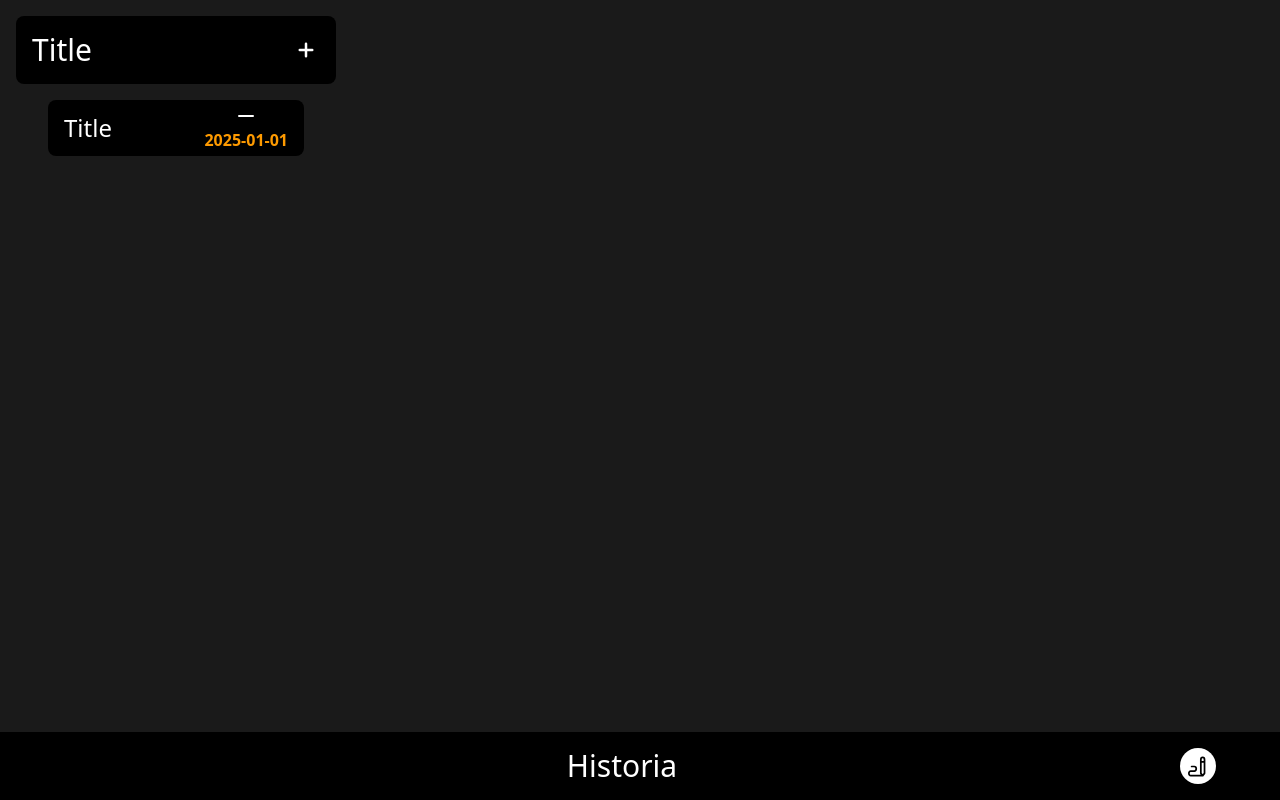
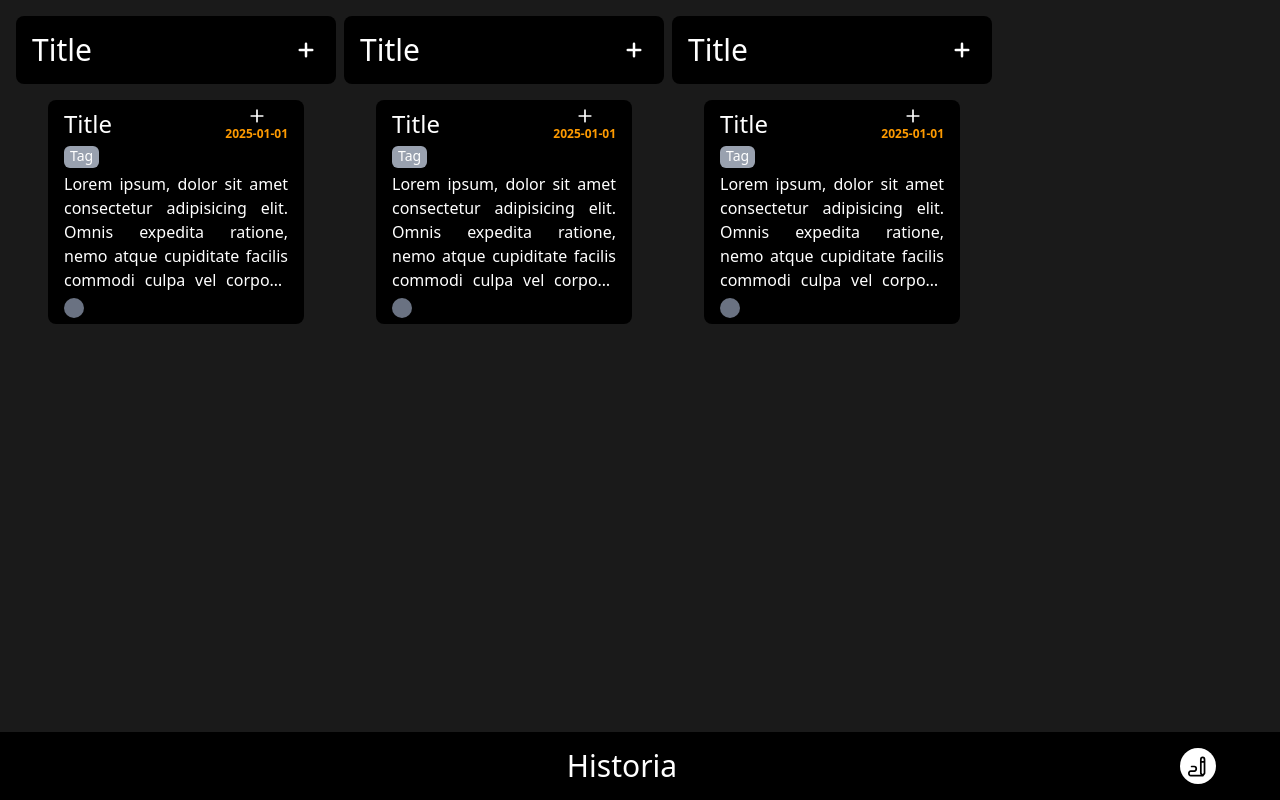
Before and after one commit to ton3l/Historia, a React (Vite) app in the folder app/web/: page /board in a window 1280 px wide. Built offline with nearby package versions, Linux system fonts and the light colour scheme.

Commit message:
feat(Board): finish task card template

```diff
--- a/app/web/src/components/Board.tsx
+++ b/app/web/src/components/Board.tsx
@@ -1,6 +1,8 @@
 function Board() {
     return (
-        <main className="flex w-full p-4">
+        <main className="flex w-full gap-2 p-4">
+            <List />
+            <List />
             <List />
         </main>
     );
@@ -10,7 +12,7 @@ export default Board;
 
 function List() {
     return (
-        <section className="flex w-full max-w-[calc(100dvw/4)] min-w-64 flex-1 flex-col gap-2">
+        <main className="flex w-full max-w-[calc(100dvw/4)] min-w-64 flex-1 flex-col gap-2">
             <header className="bg-primary flex items-center justify-between rounded-lg p-4">
                 <h1 className="text-neutral text-3xl"> Title </h1>
                 <div className="bg-accent cursor-pointer rounded-full p-1">
@@ -24,30 +26,50 @@ function List() {
                     <Task />
                 </li>
             </ul>
-        </section>
+        </main>
     );
 }
 
 function Task() {
-    const extended = true;
+    const extended = false;
     return (
-        <section className="bg-primary text-neutral flex w-full min-w-48 items-center justify-between rounded-lg">
-            <header className="flex w-full items-center justify-between px-4 py-1">
+        <main className="bg-primary text-neutral flex w-full min-w-48 max-h-56 flex-col items-center px-4 py-1.5 gap-1 justify-between rounded-lg">
+            <header className="flex w-full items-center justify-between">
                 <h2 className="text-2xl">Title</h2>
-                <div className="flex flex-col items-center justify-between">
-                    <p>
-                        <svg xmlns="http://www.w3.org/2000/svg" width="24" height="24" viewBox="0 0 24 24">
+                <section className="flex flex-col items-center justify-between">
+                    <div>
+                        {/* prettier-ignore */}
+                        <svg className="cursor-pointer" xmlns="http://www.w3.org/2000/svg" width="20" height="20" viewBox="0 0 24 24">
                             {!extended ? (
                                 /* prettier-ignore */
-                                <path id="extend-card" className="fill-variant" stroke="#fff" stroke-linecap="round" stroke-linejoin="round" stroke-width="2" d="M5 12h14m-7-7v14" />
+                                <path id="extend-card" className="fill-neutral stroke-neutral" stroke-linecap="round" stroke-linejoin="round" stroke-width="2" d="M5 12h14m-7-7v14" />
                             ) : (
-                                <path id="shrink-card" className="fill-variant" d="M19 11H5a1 1 0 0 0 0 2h14a1 1 0 0 0 0-2" />
+                                <path id="shrink-card" className="fill-neutral" d="M19 11H5a1 1 0 0 0 0 2h14a1 1 0 0 0 0-2" />
                             )}
                         </svg>
-                    </p>
-                    <p className="font-semibold text-amber-500">2025-01-01</p>
+                    </div>
+                    <p className="cursor-default text-xs font-semibold text-amber-500">2025-01-01</p>
+                </section>
+            </header>
+            <section className="flex w-full items-center gap-2">
+                <Tag />
+            </section>
+            <article className="h-32 line-clamp-5 text-justify">
+                Lorem ipsum, dolor sit amet consectetur adipisicing elit. Omnis expedita ratione, nemo atque cupiditate facilis commodi culpa vel corporis odit officia saepe laborum incidunt quos voluptatem animi consequatur libero aspernatur. Lorem ipsum dolor sit amet consectetur adipisicing elit. Iure fugiat, atque fuga soluta optio tempora neque vel! Sapiente alias, numquam culpa laborum reprehenderit hic eos natus, debitis nemo beatae atque.
+            </article>
+            <section className="flex w-full items-center">
+                <div className="h-5 w-5 bg-gray-500 rounded-full">
+
                 </div>
-            </header>
-        </section>
+            </section>
+        </main>
     );
 }
+
+function Tag() {
+    return (
+        <main className="px-1.5 pb-0.5 bg-gray-400 text-white text-sm rounded-md">
+            Tag
+        </main>
+    );
+}
--- a/app/web/src/styles/index.css
+++ b/app/web/src/styles/index.css
@@ -2,6 +2,7 @@
 
 :root {
     background-color: var(--background);
+    cursor: default;
 
     --primary: #fcfcfd;
     --accent: #676769;
```
